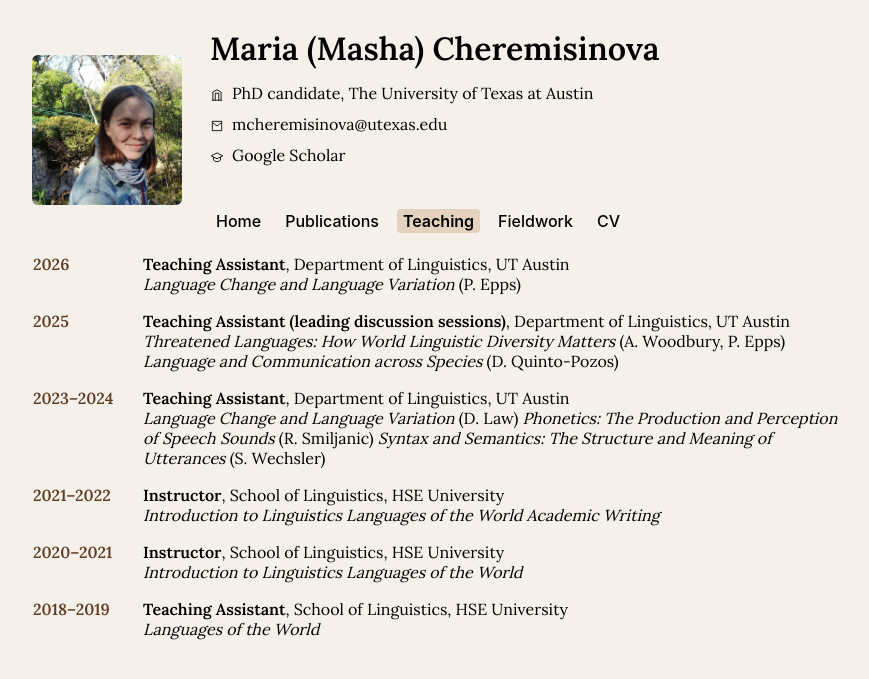
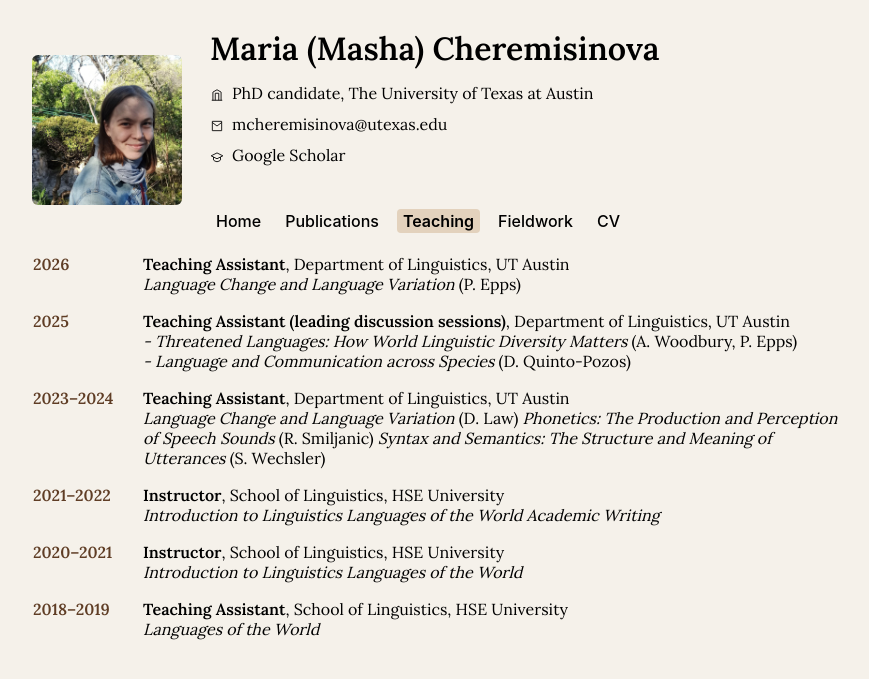
Before and after one commit to mashache/mashache.github.io, a Jekyll site: the page built from pages/teaching.md, in a window 1280 px wide. Shown: the top 679 px of the page, without its empty margins (202-1071 px from the left). Built offline with Jekyll 4.4.1, drawn with Linux system fonts in a browser that asks for light colours.

```diff
--- a/pages/teaching.md
+++ b/pages/teaching.md
@@ -17,8 +17,8 @@ show_title: false
     <td class="cv-year">2025</td>
     <td>
       <strong>Teaching Assistant (leading discussion sessions)</strong>, Department of Linguistics, UT Austin<br>
-      <em>Threatened Languages: How World Linguistic Diversity Matters</em> (A. Woodbury, P. Epps)<br>
-      <em>Language and Communication across Species</em> (D. Quinto-Pozos)
+      <em>- Threatened Languages: How World Linguistic Diversity Matters</em> (A. Woodbury, P. Epps)<br>
+      <em>- Language and Communication across Species</em> (D. Quinto-Pozos)
     </td>
   </tr>
 
```
